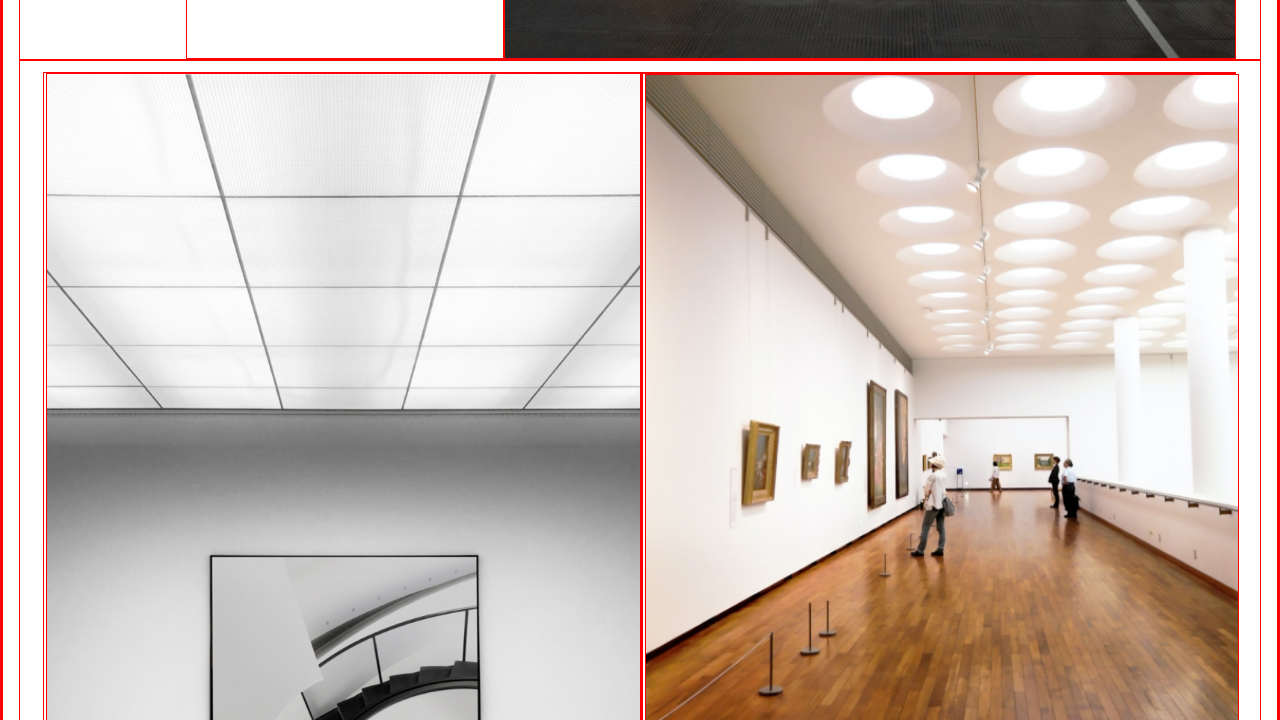
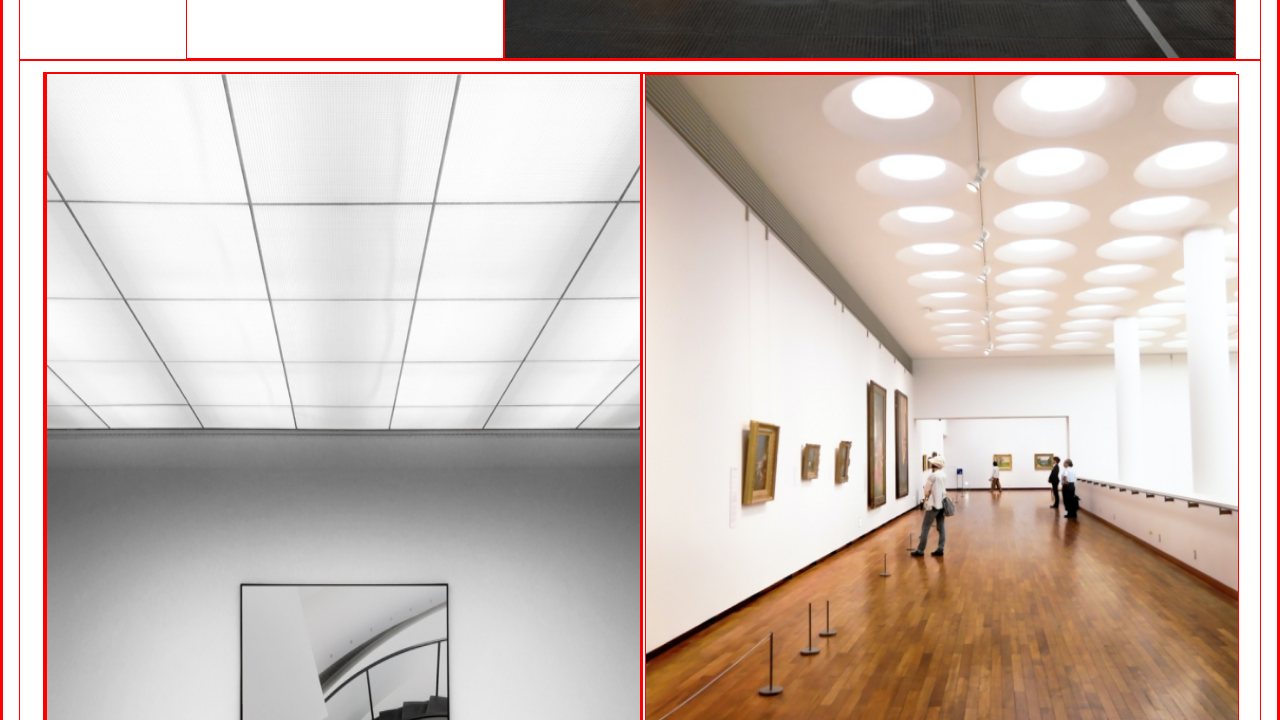
Before and after one commit to milena-steffen/galeria-de-artes, a plain HTML site: page index.html in a window 1280 px wide. Shown: the part 1211-1931 px from the top of the page. Drawn offline with Linux system fonts and the light colour scheme.

Commit message:
responsivo

```diff
--- a/index.html
+++ b/index.html
@@ -40,10 +40,11 @@
                 </div>
             </div>
         <div class="apresentacao__dia__na__galeria-tablet-segundo-bloco">
-            <picture>
+
+            <div class="imagem-banco">
                 <source srcset="imagens/tabletobra2.jpg" class="apresentacao__dia__na__galeria-tablet-segundo-bloco-obra-2" media="(min-width: 768px)" width="100%">
                 <img class="apresentacao__dia__na__galeria-tablet-segundo-bloco-imagem" src="imagens/obra2.jpg" alt="Imagem da galeria com obra de arte ao fundo e banco na parte central" width="100%">
-            </picture>
+            </div>
 
             <div class="apresentacao__dia__na__galeria-tablet-segundo-bloco-colunas">
                 <div class="apresentacao__dia__na__galeria-imagem-3">
--- a/style.css
+++ b/style.css
@@ -182,16 +182,16 @@
 
     }
 
+    .imagem-banco{
+        display: flex;
+        height: 100%;
+    }
+
+
     .apresentacao__dia__na__galeria-tablet-segundo-bloco-colunas{
         display: flex;
         flex-direction: column;
         flex-grow: 1;
-
-    }
-
-    .apresentacao__dia__na__galeria-tablet-segundo-bloco-obra-2{
-        max-width: 280px;
-        max-height: 313px;
 
     }
 
```
